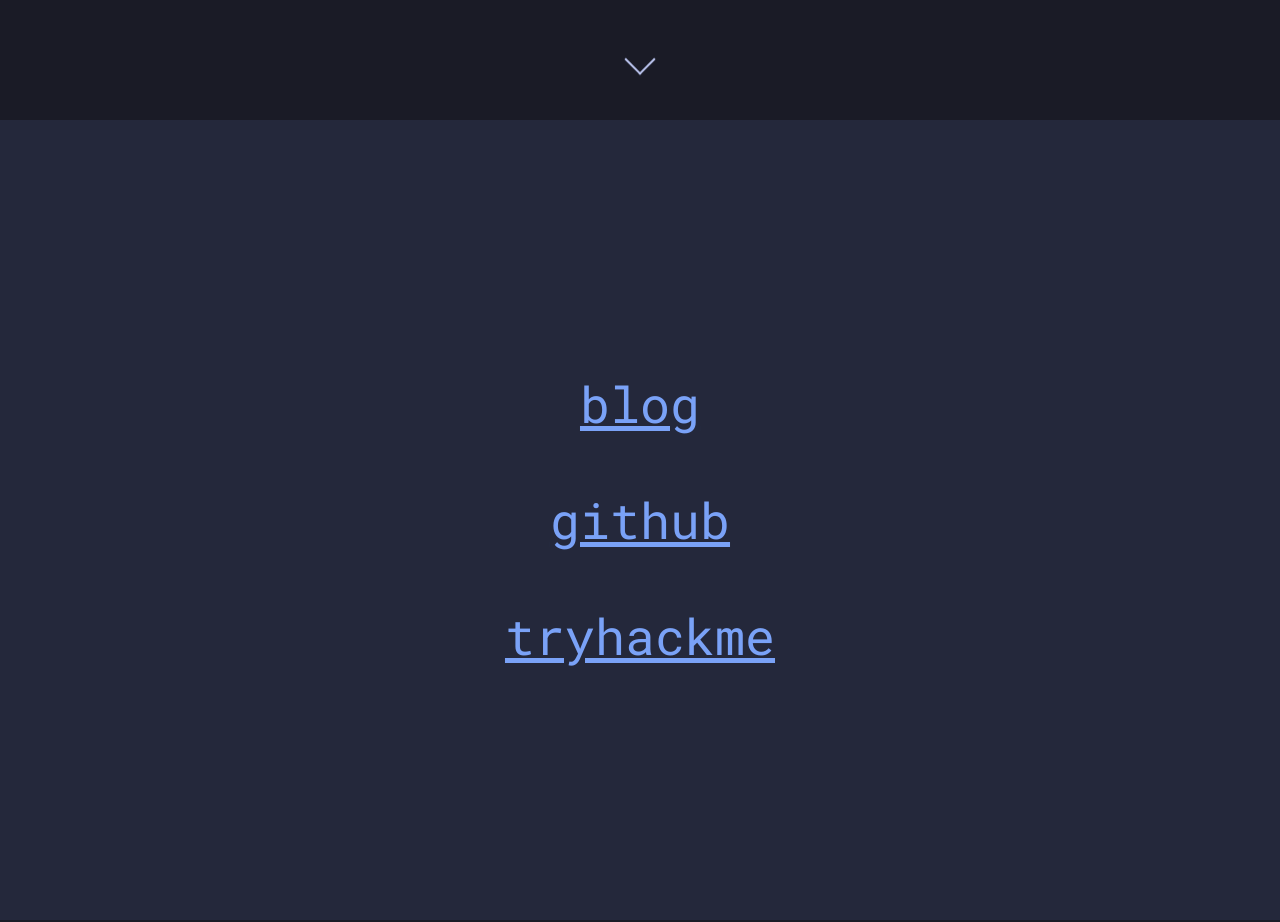
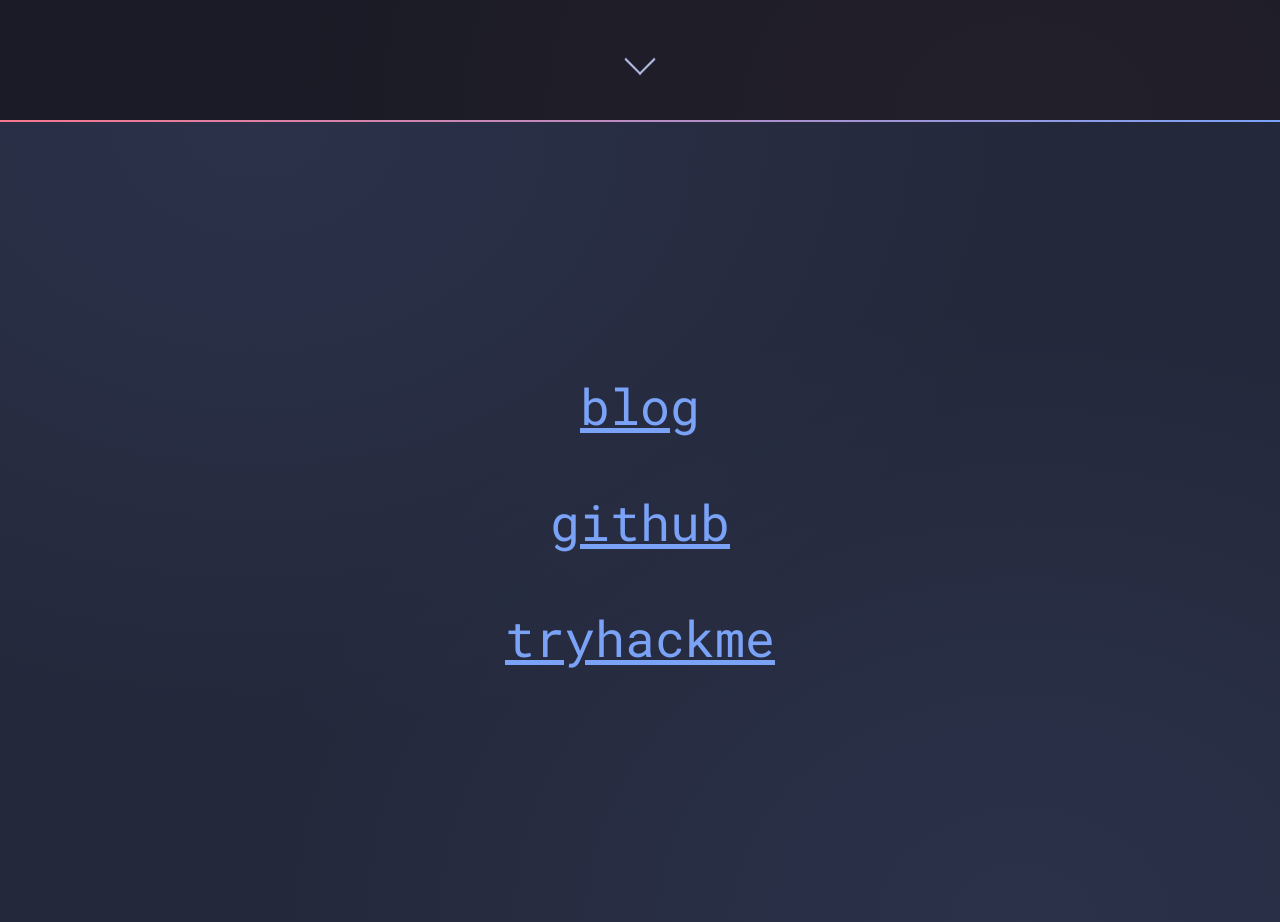
Before and after one commit to takibyte/takibyte.com, a plain HTML site: page index.html in a window 1280 px wide. Shown: the part 680-1602 px from the top of the page. Drawn offline with Linux system fonts and the light colour scheme.

Commit message:
Add divider element and enhance link tree styles with background gradients

```diff
--- a/index.html
+++ b/index.html
@@ -16,8 +16,8 @@
 </head>
 
 <body>
-
     <div class="section takibyte"></div>
+    <div class="divider"></div>
     <div class="section link-tree">
         <a href="https://blog.takibyte.com">blog</a>
         <a href="https://github.com/takibyte">github</a>
--- a/main.css
+++ b/main.css
@@ -58,6 +58,9 @@
   grid-auto-flow: column;
   justify-content: center;
   gap: 1rem;
+  background-image:
+    radial-gradient(ellipse at 20% 0%,rgba(247, 118, 142,.04) 0%,transparent 55%),
+    radial-gradient(ellipse at 80% 100%,rgba(247, 118, 142,.04) 0%,transparent 55%)
 }
 
 .link-tree {
@@ -67,6 +70,18 @@
     align-content: center;
     gap: 5rem;
     background-color: var(--overlay);
+    background-image:
+      radial-gradient(ellipse at 20% 0%,rgba(122, 162, 247,.08) 0%,transparent 55%),
+      radial-gradient(ellipse at 80% 100%,rgba(122, 162, 247,.08) 0%,transparent 55%)
+}
+
+.divider {
+  position:relative;
+  bottom:0;
+  left:0;
+  right:0;
+  height:2px;
+  background-image: linear-gradient(90deg,#f7768e,#7aa2f7);
 }
 
 .scroll-indicator {
```
